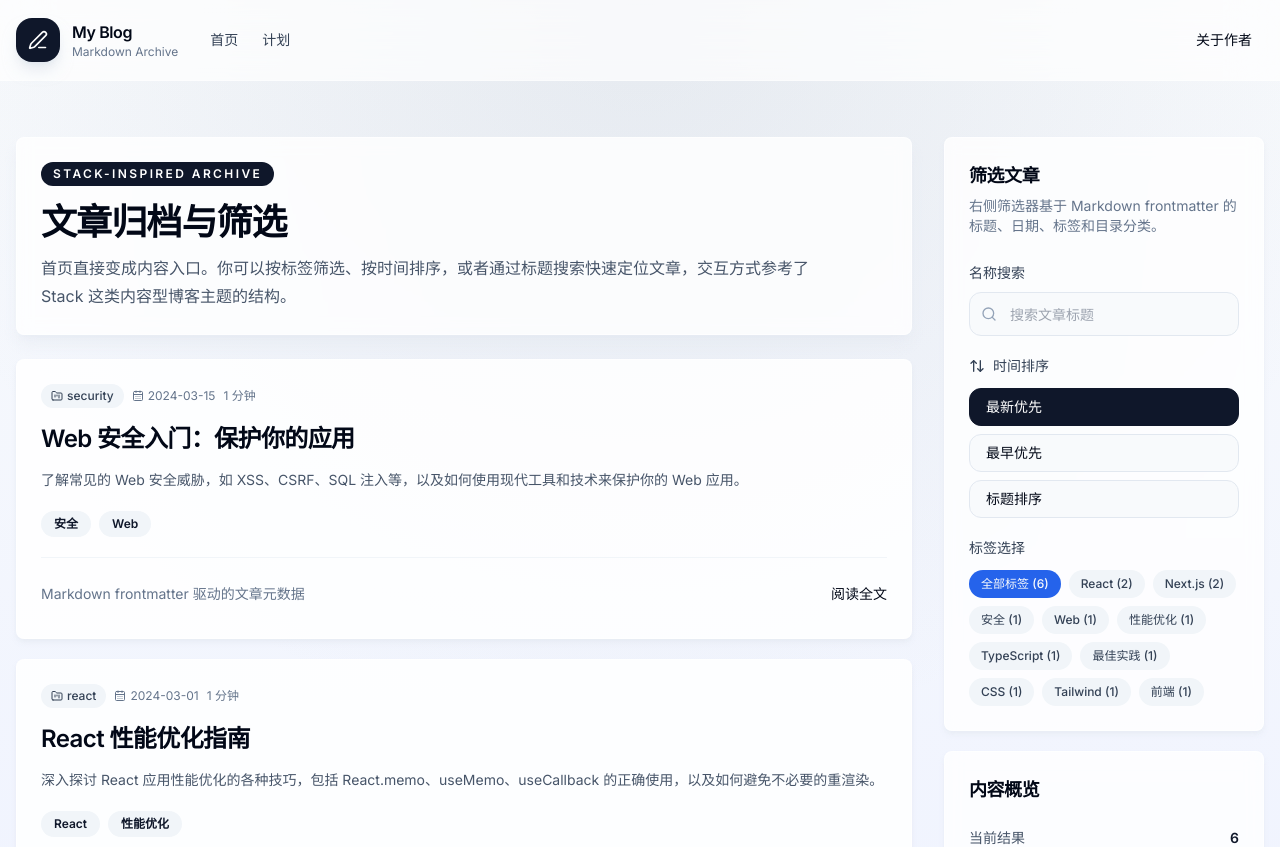
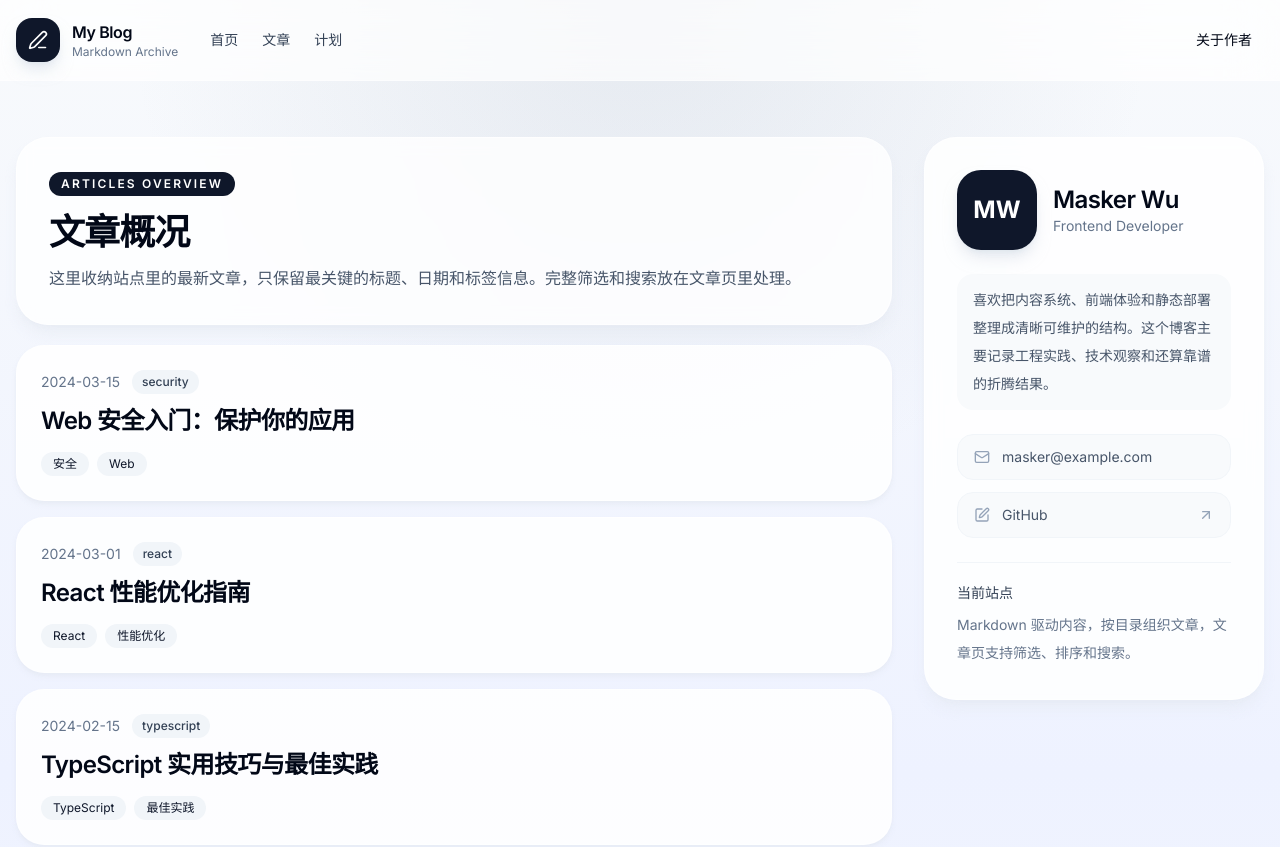
Before and after one commit to Mask3rWu/myBlog, a Next.js app: page /myBlog/ in a window 1280 px wide. Shown: the top 847 px of the page. Built offline with nearby package versions, Linux system fonts and the light colour scheme.

Commit message:
feat: refresh home overview and author profile

```diff
--- a/src/app/page.tsx
+++ b/src/app/page.tsx
@@ -1,21 +1,101 @@
 import Link from 'next/link'
 import { getAllPosts } from '@/lib/posts'
-import { PostsExplorer } from '@/components/posts-explorer'
+import { ArrowUpRight, Mail, PenSquare } from 'lucide-react'
 
 export default function Home() {
   const posts = getAllPosts()
 
   return (
     <div className="container mx-auto px-4 py-10 md:py-14">
-      <PostsExplorer
-        posts={posts}
-        title="文章归档与筛选"
-        description="首页直接变成内容入口。你可以按标签筛选、按时间排序，或者通过标题搜索快速定位文章，交互方式参考了 Stack 这类内容型博客主题的结构。"
-      />
-      <div className="mt-8 flex justify-end">
-        <Link href="/posts" className="text-sm font-medium text-primary hover:underline">
-          单独打开文章页 →
-        </Link>
+      <div className="grid gap-8 xl:grid-cols-[minmax(0,1fr)_340px]">
+        <section className="space-y-5">
+          <div className="rounded-[2rem] border border-white/60 bg-white/80 p-8 shadow-lg shadow-slate-200/60 backdrop-blur">
+            <div className="mb-4 inline-flex items-center rounded-full bg-slate-900 px-3 py-1 text-xs font-semibold uppercase tracking-[0.18em] text-white">
+              Articles Overview
+            </div>
+            <h1 className="text-4xl font-bold tracking-tight">文章概况</h1>
+            <p className="mt-3 max-w-3xl text-base leading-7 text-slate-600">
+              这里收纳站点里的最新文章，只保留最关键的标题、日期和标签信息。完整筛选和搜索放在文章页里处理。
+            </p>
+          </div>
+
+          <div className="space-y-4">
+            {posts.map((post) => (
+              <article
+                key={post.slug}
+                className="rounded-[1.75rem] border border-white/60 bg-white/85 p-6 shadow-md shadow-slate-200/60 transition-transform duration-200 hover:-translate-y-1 hover:shadow-xl"
+              >
+                <div className="mb-3 flex flex-wrap items-center gap-3 text-sm text-muted-foreground">
+                  <span>{post.date}</span>
+                  <span className="rounded-full bg-slate-100 px-2.5 py-1 text-xs font-medium text-slate-700">
+                    {post.category}
+                  </span>
+                </div>
+                <Link href={`/posts/${post.slug}`} className="block">
+                  <h2 className="text-2xl font-semibold leading-tight tracking-tight transition-colors hover:text-primary">
+                    {post.title}
+                  </h2>
+                </Link>
+                <div className="mt-4 flex flex-wrap gap-2">
+                  {post.tags.map((tag) => (
+                    <span
+                      key={`${post.slug}-${tag}`}
+                      className="rounded-full bg-secondary px-3 py-1 text-xs text-secondary-foreground"
+                    >
+                      {tag}
+                    </span>
+                  ))}
+                </div>
+              </article>
+            ))}
+          </div>
+        </section>
+
+        <aside className="space-y-5">
+          <div className="rounded-[2rem] border border-white/60 bg-white/85 p-8 shadow-lg shadow-slate-200/60 backdrop-blur">
+            <div className="mb-6 flex items-center gap-4">
+              <div className="flex h-20 w-20 items-center justify-center rounded-[1.5rem] bg-slate-900 text-2xl font-bold text-white shadow-lg shadow-slate-300/50">
+                MW
+              </div>
+              <div>
+                <p className="text-2xl font-semibold tracking-tight">Masker Wu</p>
+                <p className="text-sm text-muted-foreground">Frontend Developer</p>
+              </div>
+            </div>
+
+            <p className="rounded-2xl bg-slate-50 px-4 py-3 text-sm leading-7 text-slate-600">
+              喜欢把内容系统、前端体验和静态部署整理成清晰可维护的结构。这个博客主要记录工程实践、技术观察和还算靠谱的折腾结果。
+            </p>
+
+            <div className="mt-6 space-y-3 text-sm text-slate-600">
+              <div className="flex items-center gap-3 rounded-2xl border border-slate-100 bg-slate-50 px-4 py-3">
+                <Mail className="h-4 w-4 text-slate-400" />
+                <a href="mailto:masker@example.com" className="hover:text-primary">
+                  masker@example.com
+                </a>
+              </div>
+              <a
+                href="https://github.com"
+                target="_blank"
+                rel="noopener noreferrer"
+                className="flex items-center justify-between rounded-2xl border border-slate-100 bg-slate-50 px-4 py-3 transition hover:border-slate-200 hover:bg-white"
+              >
+                <span className="flex items-center gap-3">
+                  <PenSquare className="h-4 w-4 text-slate-400" />
+                  GitHub
+                </span>
+                <ArrowUpRight className="h-4 w-4 text-slate-400" />
+              </a>
+            </div>
+
+            <div className="mt-6 border-t border-slate-100 pt-5">
+              <p className="text-sm font-medium text-slate-700">当前站点</p>
+              <p className="mt-2 text-sm leading-7 text-muted-foreground">
+                Markdown 驱动内容，按目录组织文章，文章页支持筛选、排序和搜索。
+              </p>
+            </div>
+          </div>
+        </aside>
       </div>
     </div>
   )
--- a/src/components/navbar.tsx
+++ b/src/components/navbar.tsx
@@ -25,6 +25,12 @@ export function Navbar() {
             首页
           </Link>
           <Link
+            href="/posts"
+            className="text-sm font-medium text-slate-700 transition-colors hover:text-primary"
+          >
+            文章
+          </Link>
+          <Link
             href="/plan"
             className="text-sm font-medium text-slate-700 transition-colors hover:text-primary"
           >
```
